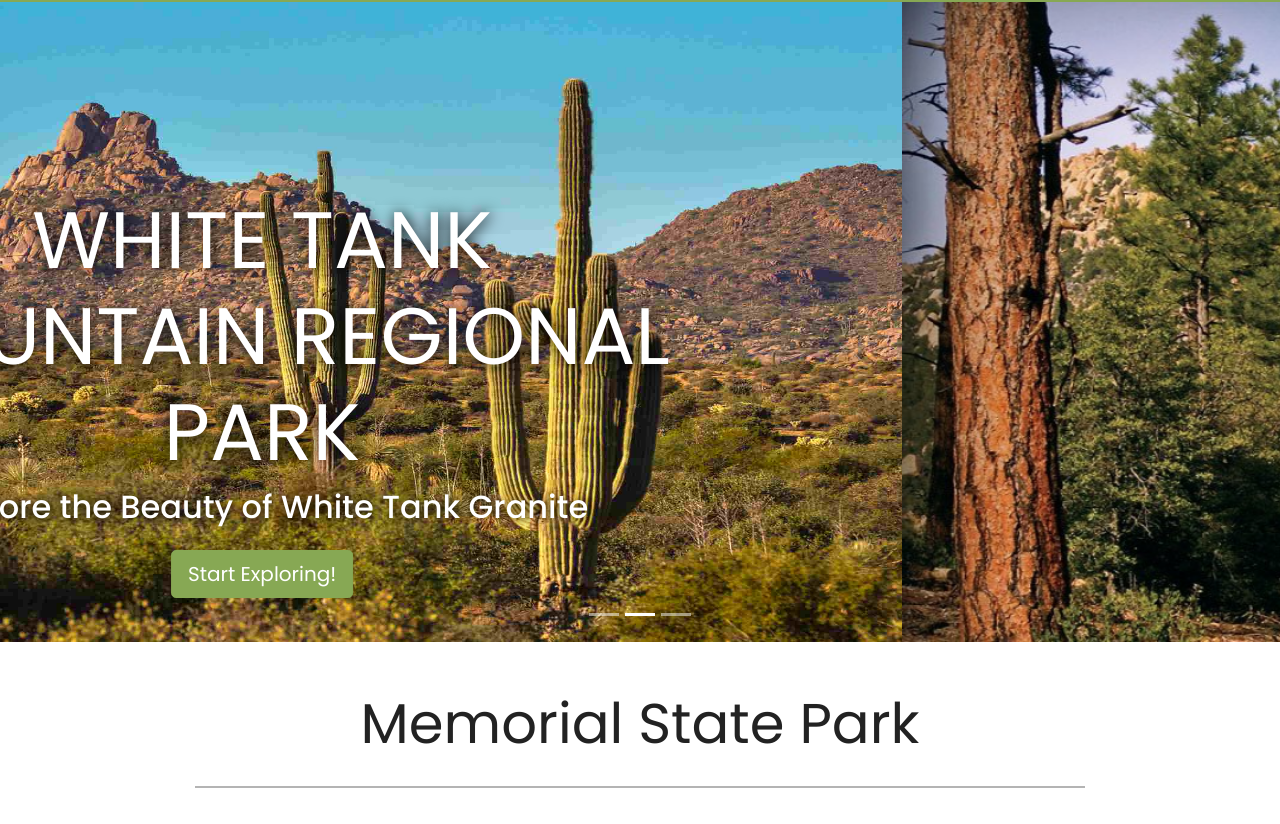
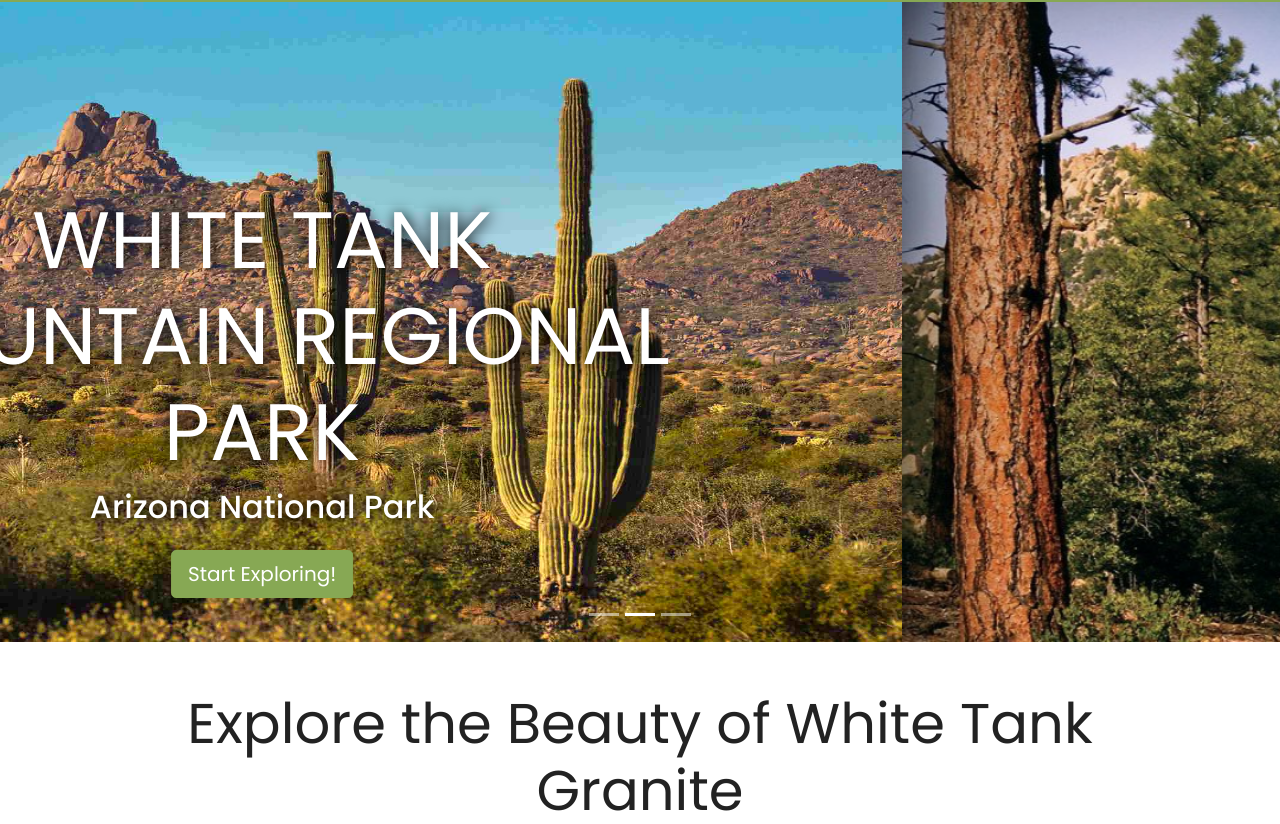
Before and after one commit to Kazandra/GranitePark, a plain HTML site: page index.html in a window 1280 px wide. Shown: the part 124-948 px from the top of the page. Drawn offline with nearby package versions, Linux system fonts and the light colour scheme.

Commit message:
Update index.html

```diff
--- a/index.html
+++ b/index.html
@@ -52,7 +52,7 @@
 			<img src="img/home3.jpg">
 			<div class="carousel-caption">
 				<h1 class="display-2">White Tank Mountain Regional Park</h1>
-				<h3>Explore the Beauty of White Tank Granite</h3>
+				<h3>Arizona National Park</h3>
 				<button type="button" class="btn btn-primary btn-lg">Start Exploring!</button>
 			</div>
 		</div>
@@ -71,7 +71,7 @@
 <div class="container-fluid padding">
 	<div class="row welcome text-center">
 		<div class ="col-12">
-			<h1 class="display-4">Memorial State Park</h1>
+			<h1 class="display-4">Explore the Beauty of White Tank Granite</h1>
 		</div>
 		<hr>
 		<div class="col-12">
```
